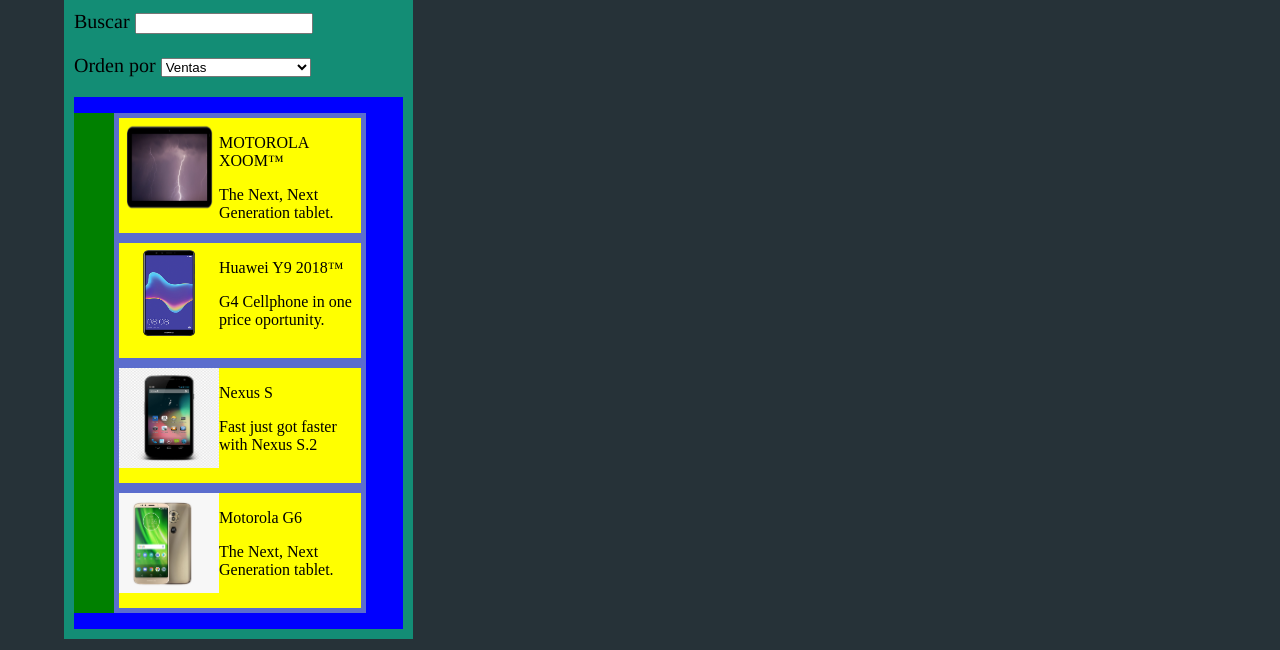
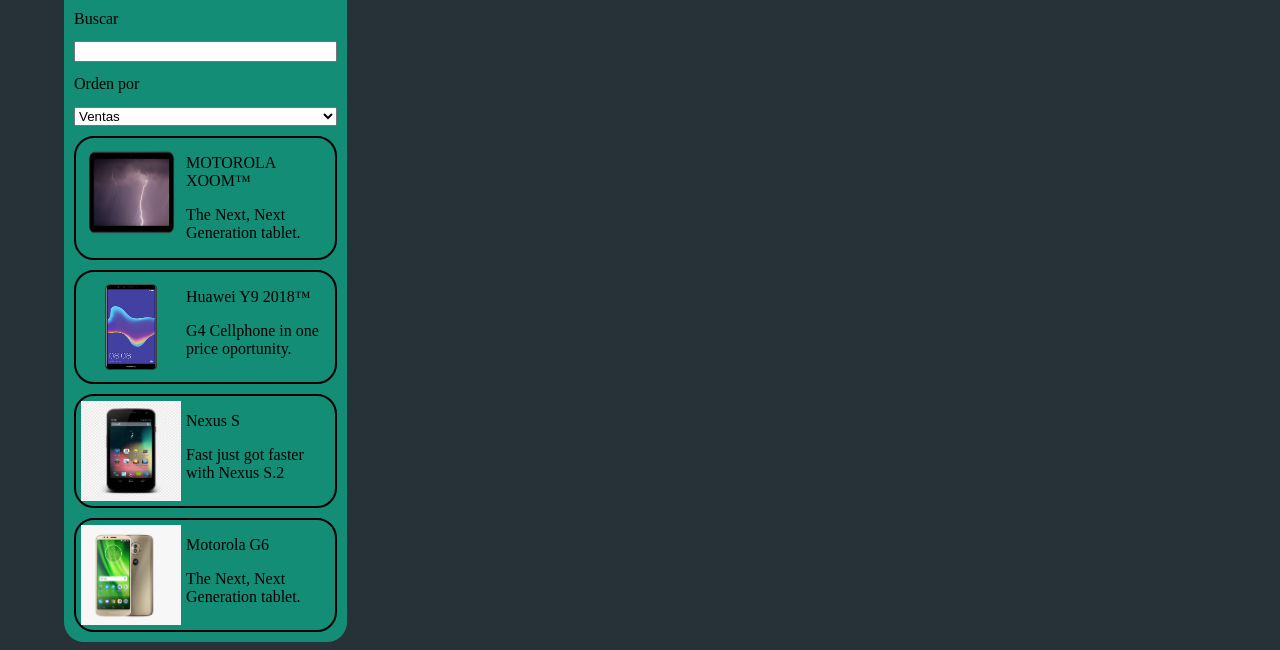
Before and after one commit to GiovanniEVC11/AngularJSTutorialModificado, a website: page index.html in a window 1280 px wide. Shown: the part 256-906 px from the top of the page. Drawn offline with nearby package versions, Linux system fonts and the light colour scheme; some packages are replaced by stand-ins of ours.

Commit message:
Version de Proyecto en modificacion CSS: Proyecto en Stop

```diff
--- a/advertising/advertising-list.template.html
+++ b/advertising/advertising-list.template.html
@@ -1,30 +1,26 @@
 <aside class="advertising">
-
-  <div class="contenido">
 
     <div class="buscador">
       <h2> Publicidad (Componente) </h2>
-      <p> Buscar <input type="text" ng-model="$ctrl.query"> </p>
-      <p> Orden por
+      <p> Buscar </p> <input type="text" ng-model="$ctrl.query">
+      <p> Orden por </p>
         <select ng-model="$ctrl.priority">  <!-- The model is applied if the option value is the same that the variable of controller -->
             <option value="name" selected> Nombre </option>   <!-- A model and template are bidirectional at the moment to modify if they have been declared -->
             <option value="saleNumber"> Ventas </option>
         </select>
-      </p>
     </div>
 
-    <div class="mostrador">
-      <ul class="list">
+
+      <ul class="mostrador">
         <li ng-repeat="product in $ctrl.products | filter:$ctrl.query | orderBy:$ctrl.priority" class="list-item">  <!-- NG-REPEAT directive works like a FOR (structure control) but it could contain filters and -->
           <a href="#!/json-lists/{{product.productId}}" class="thumb">
               <img ng-src="{{product.imageUrl}}" alt="{{product.name}}" class="thumbnail">
           </a>
+
           <p>{{product.name}}</p>
           <p>{{product.snippet}}</p>
         </li>
       </ul>
-    </div>
 
-  </div>
 
 </aside>
--- a/index.html
+++ b/index.html
@@ -2,6 +2,14 @@
 <html lang="en" dir="ltr" ng-app="PrimerModulo">  <!-- ng-app: Declaring the main scope -->
   <head>
     <meta charset="utf-8">
+    <meta name="viewport" content="width=device-width, initial-scale=1">
+
+<!-- Metadatos para permitir ver la pagina actual con las ultimas actualizaciones de modificaciones JS y css -->
+<meta http-equiv="Expires" content="0">
+<meta http-equiv="Last-Modified" content="0">
+<meta http-equiv="Cache-Control" content="no-cache, mustrevalidate">
+<meta http-equiv="Pragma" content="no-cache">
+
     <title> Mandarin 222 </title>
 
     <!-- Estilos CSS --> <!--  <link rel="stylesheet" href="https://stackpath.bootstrapcdn.com/bootstrap/4.5.0/css/bootstrap.min.css" integrity="sha384-9aIt2nRpC12Uk9gS9baDl411NQApFmC26EwAOH8WgZl5MYYxFfc+NcPb1dKGj7Sk" crossorigin="anonymous"> -->
@@ -10,25 +18,16 @@
 
 <link rel="stylesheet" href="styles/body.css">
 <link rel="stylesheet" href="styles/header/header.css">
+
     <!-- Animations -->
 <link href="styles/animations/mandarin.animations.css" rel="stylesheet"></link>
 
     <!-- Dependencias (CDN) -->
-    <script src="https://ajax.googleapis.com/ajax/libs/angularjs/1.8.0/angular.min.js" type="text/javascript"> </script>  <!-- AngularJS -->
-    <script src="https://ajax.googleapis.com/ajax/libs/angularjs/1.8.0/angular-route.js" type="text/javascript"></script> <!-- NG-ROUTE (AngularJS)-->
-    <script src="https://ajax.googleapis.com/ajax/libs/angularjs/1.8.0/angular-resource.js" type="text/javascript"></script> <!-- -->
-
+    <script src="https://ajax.googleapis.com/ajax/libs/angularjs/1.8.0/angular.min.js" type="text/javascript"> </script>
+    <script src="https://ajax.googleapis.com/ajax/libs/angularjs/1.8.0/angular-route.js" type="text/javascript"></script>
+    <script src="https://ajax.googleapis.com/ajax/libs/angularjs/1.8.0/angular-resource.js" type="text/javascript"></script>
 <script src="https://code.jquery.com/jquery-3.5.1.min.js"></script>
-<script src="https://ajax.googleapis.com/ajax/libs/angularjs/1.8.0/angular-animate.js"></script>
-<!--
-    <script src="lib/jquery/dist/jquery.js"></script>
-
-    <script src="path/to/angular.js"></script>
-    <script src="path/to/angular-route.js"></script>
-    <script src="path/to/angular-resource.js"></script>
-
-    <script src="lib/angular-animate/angular-animate.js"></script>
--->
+<script src="https://ajax.googleapis.com/ajax/libs/angularjs/1.8.0/angular-animate.js"></script> -->
 
     <!-- Modules -->
     <script src="app.module.js" type="text/javascript"> </script> <!-- Main Module (Adjunta los modulos asociados a este) -->
@@ -36,9 +35,6 @@
     <script src="advertising/detail/advertising-detail.module.js" type="text/javascript"></script> <!-- Tertiary module (Detailed advertising) -->
     <script src="core/core.module.js" type="text/javascript"> </script> <!-- Module that contains "application-wide" features -->
     <script src="core/REST-customService/product.module.js" type="text/javascript"></script>
-
-
-<!-- <script src="style/js/mandarin.animations.js"></script> -->
 
     <!-- Filters -->
     <script src="core/checkmark.filter.js" type="text/javascript"> </script> <!-- (Bolean) Filter to mark False or True -->
@@ -50,7 +46,7 @@
     <script src="app.config.js" type="text/javascript"></script> <!-- Define the Template configuration adcording to URL site -->
 
     <!-- Components (isolating "external influences") -->
-    <script src="advertising/advertising-list.component.js" type="text/javascript"> </script> <!-- Advertising Component-->
+    <script src="advertising/advertising-list.component.js" type="text/javascript"> </script> <!-- Advertising Component -->
     <script src="advertising/detail/advertising-detail.component.js" type="text/javascript"></script> <!-- Advertising Detail Component -->
 
     <script src="header/header.component.js" type="text/javascript"></script>
@@ -60,7 +56,7 @@
   <body>
 
     <header-template> </header-template>
-  <!--  <div ng-include="header/header-template.html"></div> -->
+
    <main>
     <div class="view-container">
       <div ng-view class="view-frame"> </div> <!-- Include the view template for the current route into the layout template -->
@@ -69,4 +65,6 @@
 
   </body>
 
+   <footer-template> </footer-template>
+
 </html>
--- a/styles/advertising/advertising-style.sass
+++ b/styles/advertising/advertising-style.sass
@@ -1,46 +1,52 @@
 @import _variables
 
 .advertising
-  display: inline-block
+  display: inline-flex
+  flex-direction: column
   background-color: $background-A
   padding: 10px
+  border: 2px none
+  border-radius: 20px
 
-  .contenido
-    display: inline
+  .buscador
+    display: inline-flex
+    flex-direction: column
+    line-height: 1vw
 
-    .buscador
-      font-family: Times
-      font-size: $fontSizeLetter
+    h2
+      line-height: inherit
+    p
+      display: inline-flex
+      flex-direction: row
+      line-height: inherit
 
-    p
       input
-        width: 170px
+        width: 100%
       select
-        width: 150px
+        width: 100%
 
-    .mostrador
-      background: blue
-      display: flex
+  .mostrador
+    display: flex
+    flex-direction: column
+    // Ninguna viñeta
+    list-style: none
+    margin: 0
+    padding: 0
 
-      .list
-        list-style: none
-        // Ninguna viñeta
-        background: green
+    li
+      clear: both
+      // Let float elements
+      margin-top: 10px
+      border: solid black 2px
+      border-radius: 20px
 
-        li
-          background: yellow
-          clear: both
-          // Let float elements
-          height: 115px
-          border: solid #5B6DCD 5px
+      .thumb
+        float: left
+        padding: 5px
+        height: 100px
+        width: 100px
+        // margin: top rigth botton left
 
-          .thumb
-            float: left
-            height: 100px
-            width: 100px
-            margin: auto
-            // margin: top rigth botton left
-
-          .thumbnail
-            height: 100%
-            width: 100%
+        .thumbnail
+          height: 100%
+          width: 100%
--- a/styles/advertising/detail/detail-style.sass
+++ b/styles/advertising/detail/detail-style.sass
@@ -1,21 +1,20 @@
+
 .advertising-detail
-    display: flex
-    // Se puede cambiar para la version movil
+    display: inline-flex
     flex-direction: row
     background: white
-    // Alineacion de elemento
-    justify-content: center
 
     // Bloque de Fotos y descripcion
     .trunk
       background: #E9967A
       display: inline-flex
       flex-direction: column
-      justify-content: space-between
+      align-items: center
 
       .image-box
-        height: 50%
-        width: 50%
+        height: 170px
+        width: 170px
+        background: #00aa55
 
         // Principal Imagen
         .main-image
@@ -25,20 +24,26 @@
           border-style: double
           border-radius: 50px
 
+      p
+        background: #00aa00
       // Listado de imagenes
       .images-detail
         list-style: none
+        background: #00aaaa
+        display: inline-flex
+        flex-wrap: wrap
+        justify-content: center
+        margin: auto
 
         // Elemento de contenedor imagen
         .thumb
-          display: inline-block
           margin: 10px
           height: 100px
           width: 100px
 
           // Imagen
           .thumbnail
-            border: 2px solid black
+            border: 2px none black
             border-style: double
             border-radius: 25px
             height: 100%
@@ -47,8 +52,8 @@
     // Bloque de elementos con los detalles
     .list-details
       background: blue
-      display: flex
-      flex-direction: column
+      display: inline-flex
+      flex-direction: row
       // Alineacion de elemento
       justify-content: space-around
       // Mueve los elementos si se mueve el tamaño de la ventana
--- a/styles/animations/mandarin.animations.css
+++ b/styles/animations/mandarin.animations.css
@@ -1,7 +1,7 @@
-.view-container {
+/*.view-container {
   position: relative;
 }
-
+*/
 .view-frame.ng-enter,
 .view-frame.ng-leave {
   background: white;
```
Also changed, not shown: advertising/detail/advertising-detail.template.html (+1 -3 lines), styles/advertising/_variables.sass (renamed from styles/_variables.sass), styles/advertising/advertising-style.css, styles/advertising/detail/detail-style.css, 2 other files. Lines whose indentation alone changed are shown as unchanged.
